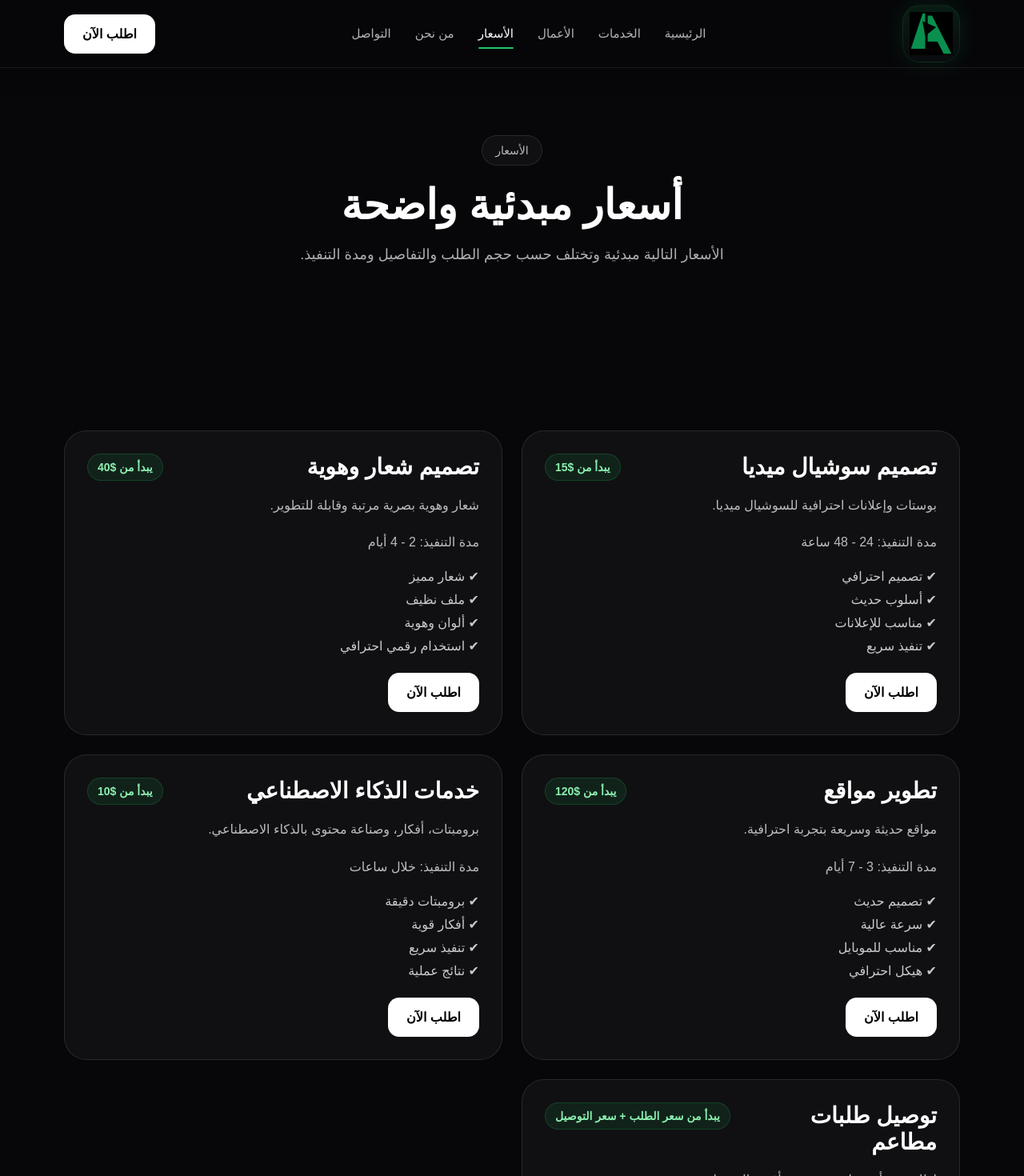
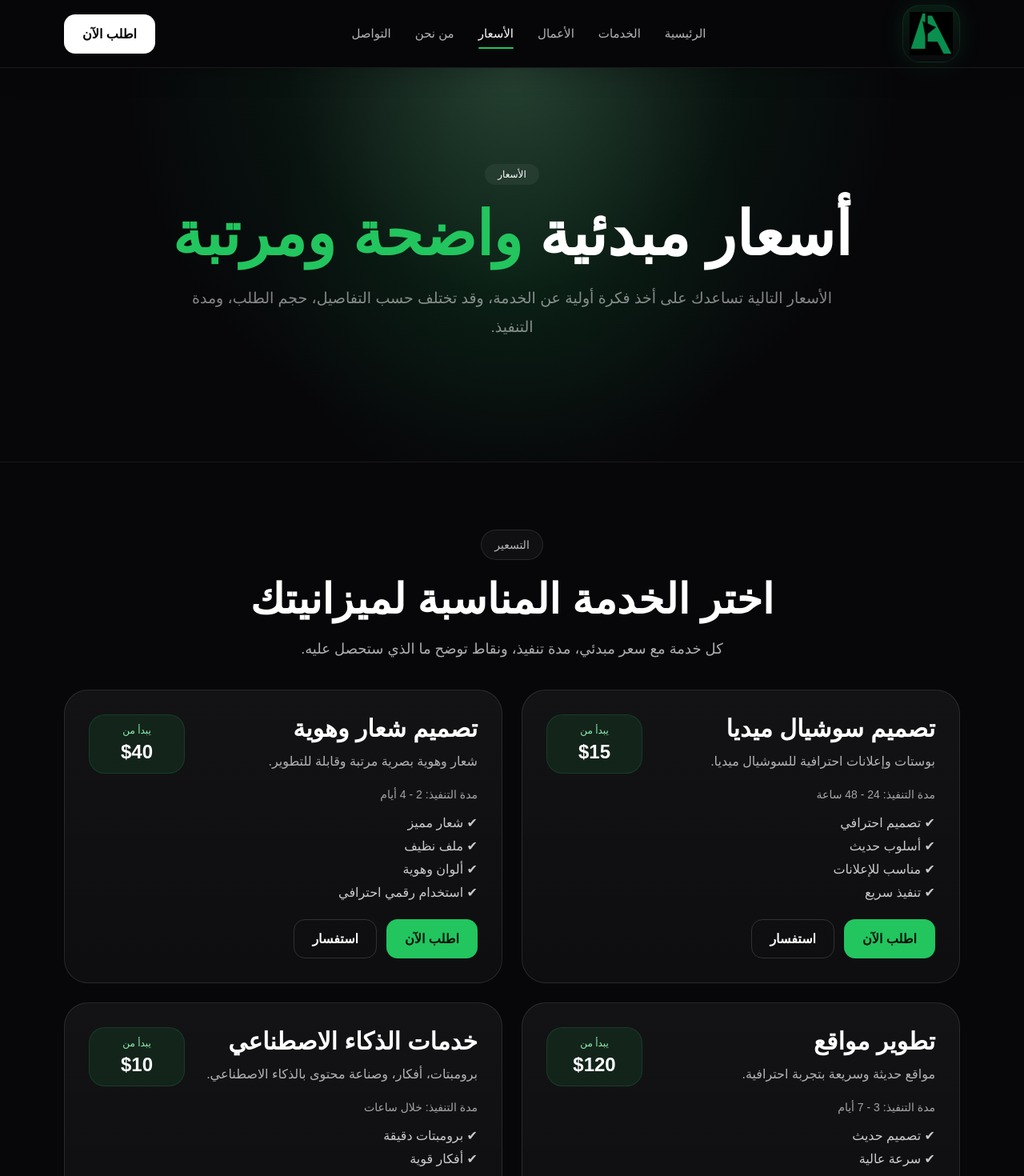
Before and after one commit to adibbaghdadi-web/adib-services, a Next.js app: page /pricing in a window 1280 px wide. Shown: the top 1470 px of the page at 80% size. Built offline with nearby package versions, Linux system fonts and the light colour scheme.

Commit message:
upgrade pricing page ui

```diff
--- a/app/globals.css
+++ b/app/globals.css
@@ -933,3 +933,78 @@ img {
     border-radius: 18px;
   }
 }
+.pricing-hero {
+  min-height: 48vh;
+  display: flex;
+  align-items: center;
+}
+
+.pricing-grid {
+  align-items: stretch;
+}
+
+.pricing-card {
+  padding: 30px;
+  border-radius: 30px;
+  background: linear-gradient(180deg, rgba(255,255,255,0.05), rgba(255,255,255,0.03));
+  border: 1px solid rgba(255, 255, 255, 0.1);
+  transition: transform 0.2s ease, border-color 0.2s ease, background 0.2s ease;
+}
+
+.pricing-card:hover {
+  transform: translateY(-3px);
+  border-color: rgba(34, 197, 94, 0.24);
+  background: linear-gradient(180deg, rgba(255,255,255,0.06), rgba(255,255,255,0.04));
+}
+
+.pricing-card-top {
+  display: flex;
+  justify-content: space-between;
+  align-items: flex-start;
+  gap: 18px;
+  margin-bottom: 18px;
+}
+
+.pricing-card h3 {
+  margin: 0 0 10px;
+  font-size: 30px;
+}
+
+.pricing-short {
+  margin: 0;
+  color: rgba(255, 255, 255, 0.68);
+  line-height: 1.8;
+}
+
+.pricing-price-wrap {
+  min-width: 120px;
+  text-align: center;
+  padding: 12px 14px;
+  border-radius: 20px;
+  background: rgba(34, 197, 94, 0.1);
+  border: 1px solid rgba(34, 197, 94, 0.16);
+}
+
+.pricing-price-label {
+  display: block;
+  font-size: 12px;
+  color: #8df0b0;
+  margin-bottom: 6px;
+}
+
+.pricing-price {
+  font-size: 24px;
+  color: #ffffff;
+}
+
+.pricing-meta {
+  margin-bottom: 18px;
+  color: rgba(255, 255, 255, 0.62);
+  font-size: 14px;
+}
+
+.pricing-actions {
+  display: flex;
+  flex-wrap: wrap;
+  gap: 12px;
+}
--- a/app/pricing/page.tsx
+++ b/app/pricing/page.tsx
@@ -9,29 +9,50 @@ export default function PricingPage() {
     <main>
       <Navbar />
 
-      <section className="page-section">
-        <div className="container">
-          <SectionHeader
-            eyebrow="الأسعار"
-            title="أسعار مبدئية واضحة"
-            description="الأسعار التالية مبدئية وتختلف حسب حجم الطلب والتفاصيل ومدة التنفيذ."
-            centered
-          />
+      <section className="hero pricing-hero">
+        <div className="hero-bg" />
+        <div className="container hero-content">
+          <span className="hero-badge">الأسعار</span>
+
+          <h1 className="hero-title">
+            أسعار مبدئية
+            <span className="hero-highlight"> واضحة ومرتبة</span>
+          </h1>
+
+          <p className="hero-subtitle">
+            الأسعار التالية تساعدك على أخذ فكرة أولية عن الخدمة، وقد تختلف حسب
+            التفاصيل، حجم الطلب، ومدة التنفيذ.
+          </p>
         </div>
       </section>
 
       <section className="page-section">
         <div className="container">
-          <div className="grid-2">
+          <SectionHeader
+            eyebrow="التسعير"
+            title="اختر الخدمة المناسبة لميزانيتك"
+            description="كل خدمة مع سعر مبدئي، مدة تنفيذ، ونقاط توضح ما الذي ستحصل عليه."
+            centered
+          />
+
+          <div className="grid-2 pricing-grid">
             {services.map((service) => (
-              <article key={service.slug} className="card">
-                <div className="card-top">
-                  <h3>{service.title}</h3>
-                  <span className="price-badge">يبدأ من {service.priceFrom}</span>
+              <article key={service.slug} className="pricing-card">
+                <div className="pricing-card-top">
+                  <div>
+                    <h3>{service.title}</h3>
+                    <p className="pricing-short">{service.shortDescription}</p>
+                  </div>
+
+                  <div className="pricing-price-wrap">
+                    <span className="pricing-price-label">يبدأ من</span>
+                    <strong className="pricing-price">{service.priceFrom}</strong>
+                  </div>
                 </div>
 
-                <p className="card-description">{service.shortDescription}</p>
-                <p className="card-delivery">مدة التنفيذ: {service.delivery}</p>
+                <div className="pricing-meta">
+                  <span>مدة التنفيذ: {service.delivery}</span>
+                </div>
 
                 <ul className="feature-list">
                   {service.features.map((feature) => (
@@ -39,11 +60,42 @@ export default function PricingPage() {
                   ))}
                 </ul>
 
-                <Link href={`/request?service=${service.slug}`} className="button button-light">
-                  اطلب الآن
-                </Link>
+                <div className="pricing-actions">
+                  <Link
+                    href={`/request?service=${service.slug}`}
+                    className="button button-primary"
+                  >
+                    اطلب الآن
+                  </Link>
+
+                  <Link href="/contact" className="button button-outline">
+                    استفسار
+                  </Link>
+                </div>
               </article>
             ))}
+          </div>
+        </div>
+      </section>
+
+      <section className="page-section section-dark">
+        <div className="container">
+          <div className="info-box cta-box cta-strong">
+            <h3>عندك طلب خاص أو تفاصيل مختلفة؟</h3>
+            <p>
+              إذا كانت خدمتك تحتاج تسعيرًا مختلفًا أو تنفيذًا خاصًا، أرسل طلبك
+              مباشرة وسأرتب لك السعر المناسب حسب الحالة.
+            </p>
+
+            <div className="hero-buttons">
+              <Link href="/request" className="button button-primary">
+                أرسل الطلب الآن
+              </Link>
+
+              <Link href="/services" className="button button-outline">
+                راجع الخدمات
+              </Link>
+            </div>
           </div>
         </div>
       </section>
```
